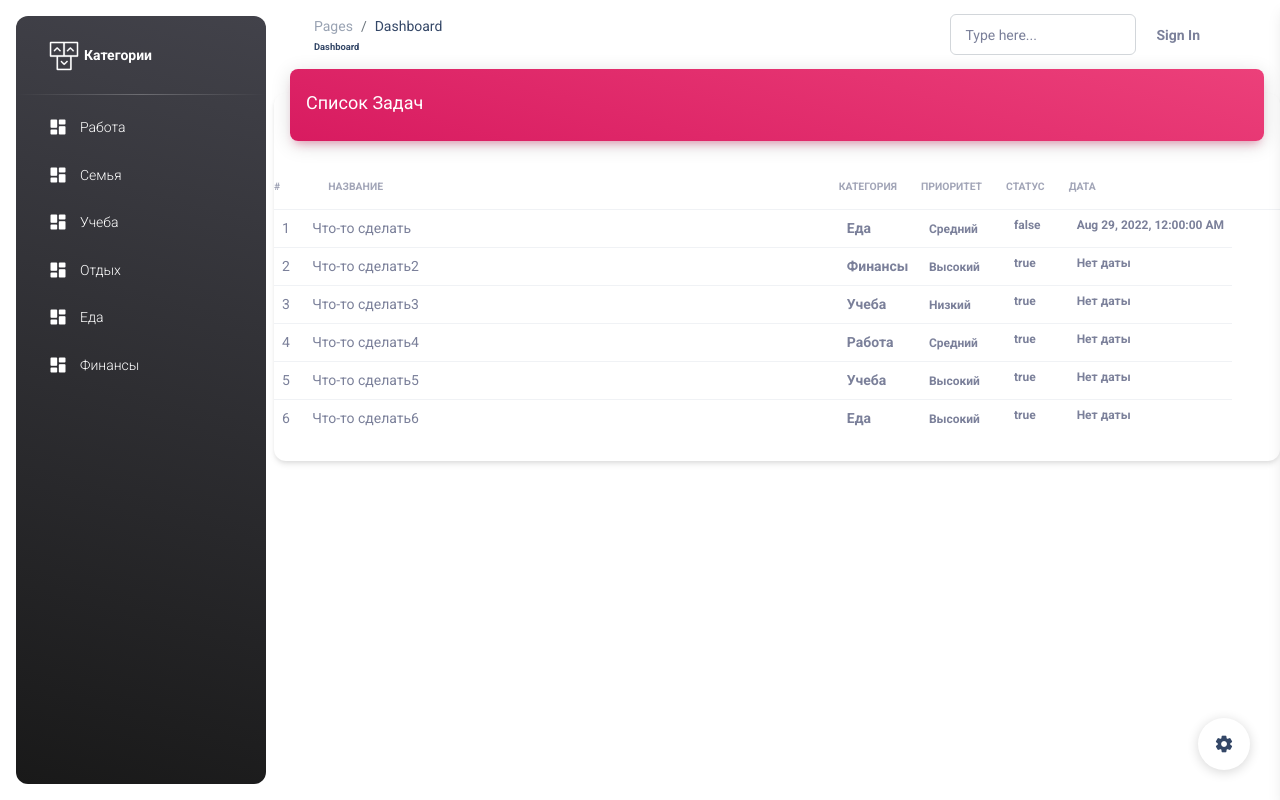
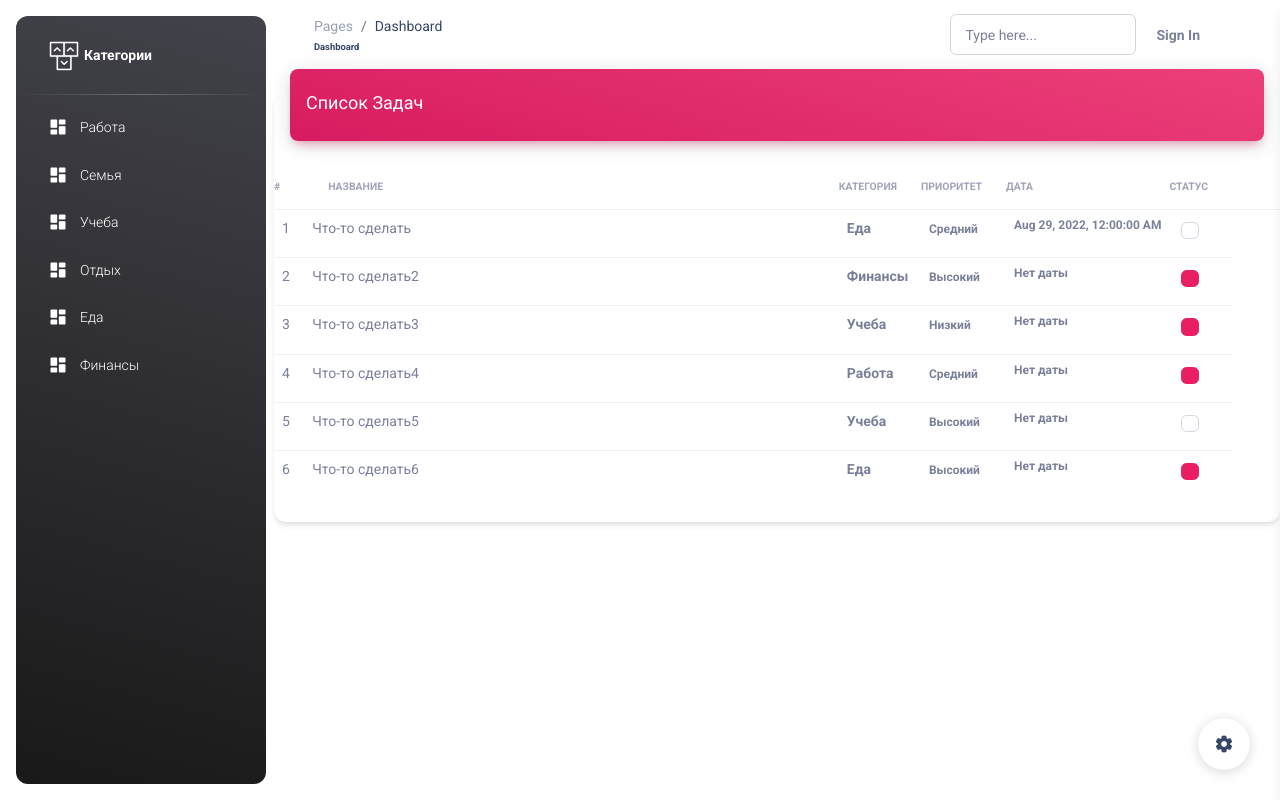
Before and after one commit to theiou/AngularToDo, an Angular app: page / in a window 1280 px wide. Built offline with nearby package versions, Linux system fonts and the light colour scheme.

Commit message:
add completed checkbox

```diff
--- a/src/app/Data/TestData.ts
+++ b/src/app/Data/TestData.ts
@@ -53,7 +53,7 @@ export class TestData {
       id: 5,
       title: 'Что-то сделать5',
       priority: TestData.priorities[2],
-      completed: true,
+      completed: false,
       category: TestData.categories[2]
     },
     {
--- a/src/app/services/data-handler.service.ts
+++ b/src/app/services/data-handler.service.ts
@@ -23,7 +23,7 @@ export class DataHandlerService {
     this.categorySubject.next(TestData.categories);
   }
 
-  fillTasksByCategory(category: Category){
+  fillTasksByCategory(category: Category) {
     const tasks = TestData.tasks.filter(value => value.category === category);
     this.tasksSubject.next(tasks);
   }
--- a/src/app/views/tasks/tasks.component.html
+++ b/src/app/views/tasks/tasks.component.html
@@ -9,13 +9,13 @@
       <div class="table-responsive p-0">
         <table class="table">
           <thead>
-          <tr >
+          <tr>
             <th class="text-uppercase text-secondary text-xxs font-weight-bolder opacity-7 ps-0">#</th>
             <th class="text-uppercase text-secondary text-xxs font-weight-bolder opacity-7 col-7">Название</th>
             <th class="text-uppercase text-secondary text-xxs font-weight-bolder opacity-7 ps-0">Категория</th>
             <th class="text-uppercase text-secondary text-xxs font-weight-bolder opacity-7 ps-0">Приоритет</th>
+            <th class="text-uppercase text-secondary text-xxs font-weight-bolder opacity-7 ps-0">Дата</th>
             <th class="text-uppercase text-secondary text-xxs font-weight-bolder opacity-7 ps-0">Статус</th>
-            <th class="text-uppercase text-secondary text-xxs font-weight-bolder opacity-7 ps-0">Дата</th>
             <th></th>
           </tr>
           </thead>
@@ -24,7 +24,7 @@
             <td>
               <div class="d-flex">
                 <div>
-                  {{i+1}}
+                  {{i + 1}}
                 </div>
               </div>
             </td>
@@ -43,15 +43,16 @@
             </td>
             <td class="">
               <div class="d-flex">
-                <span class="text-xs font-weight-bold">{{task.completed}}</span>
+                <span class="text-xs font-weight-bold">{{task.date ? (task.date | date : 'medium') : 'Нет даты'}}</span>
               </div>
             </td>
             <td class="">
-              <div class="d-flex">
-                <span class="text-xs font-weight-bold">{{task.date ? (task.date | date : 'medium') : 'Нет даты'}}</span>
+              <div class="form-check p-0">
+                <label class="form-check-label">
+                  <input class="form-check-input" type="checkbox" [checked]="task.completed" >
+                </label>
               </div>
             </td>
-
           </tr>
           </tbody>
         </table>
```
Also changed, not shown: src/app/views/categories/categories.component.ts (+5 -4 lines), src/app/views/tasks/tasks.component.ts (+4 -3 lines).
